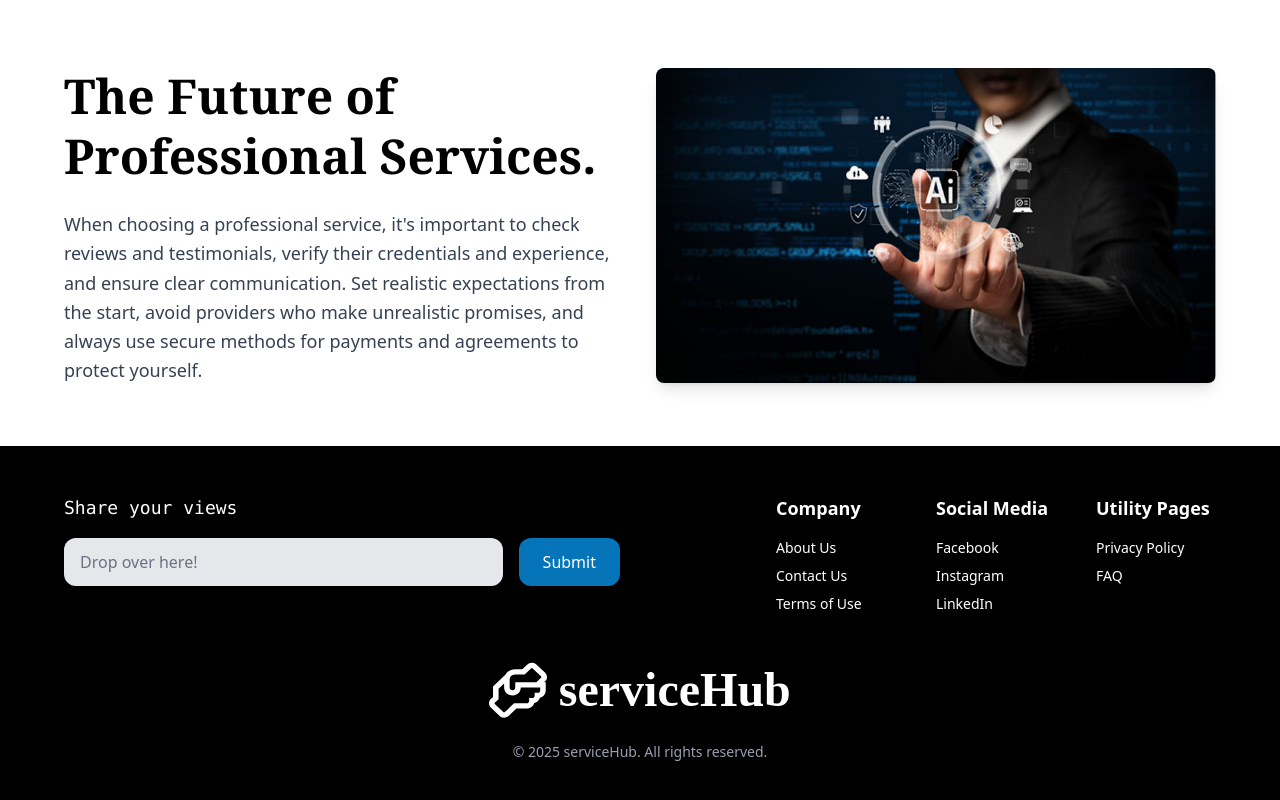
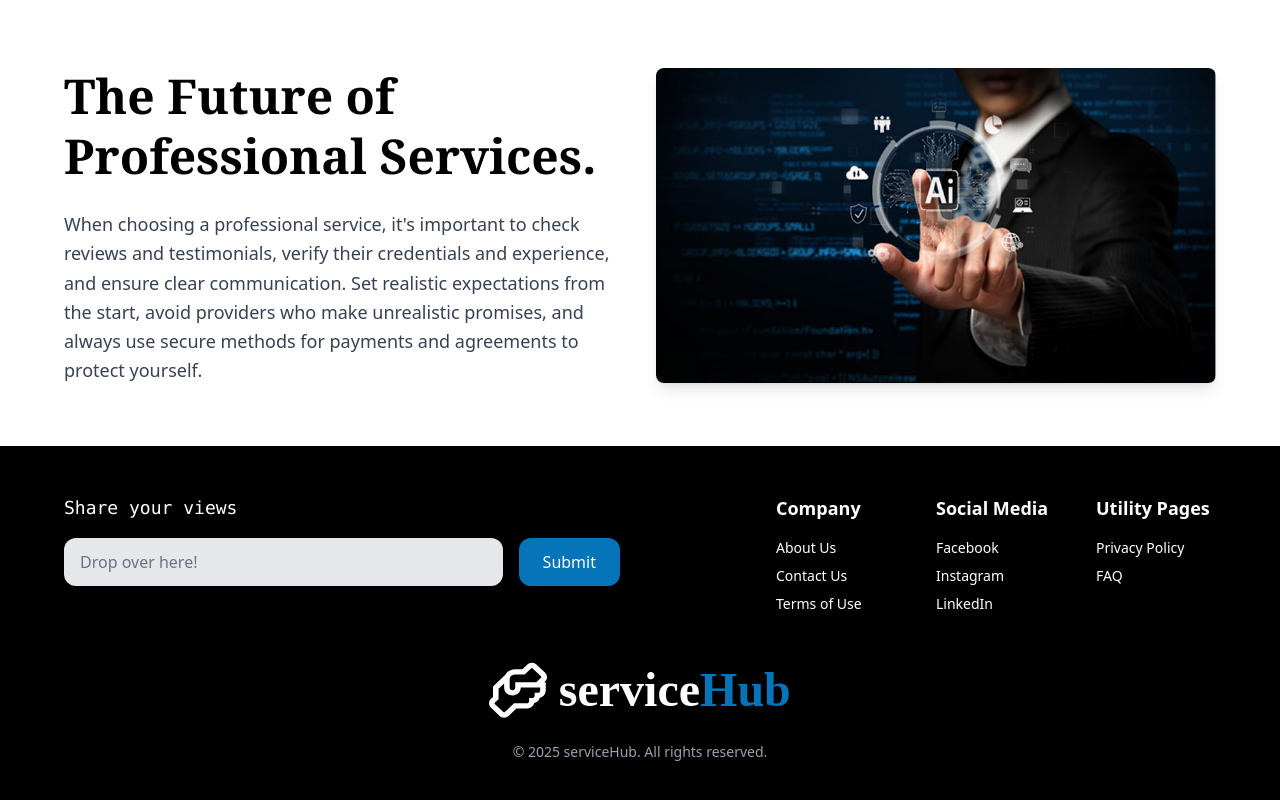
Before and after one commit to kalviumcommunity/S69_ManojGowda_Capstone_serviceHub, a React (Vite) app in the folder client/: page / in a window 1280 px wide. Shown: the part 1797-2597 px from the top of the page. Built offline with nearby package versions, Linux system fonts and the light colour scheme; no server answers; a web font is replaced by a local one.

Commit message:
logo-color

```diff
--- a/client/src/components/footer.jsx
+++ b/client/src/components/footer.jsx
@@ -80,7 +80,7 @@ function Footer() {
               draggable="false"
             />
             <h4 className="text-3xl sm:text-4xl lg:text-5xl font-extrabold font-[JetBrains-Mono]">
-              serviceHub
+              service<span className="text-[#0574B9]">Hub</span>
             </h4>
           </div>
         </div>
```
